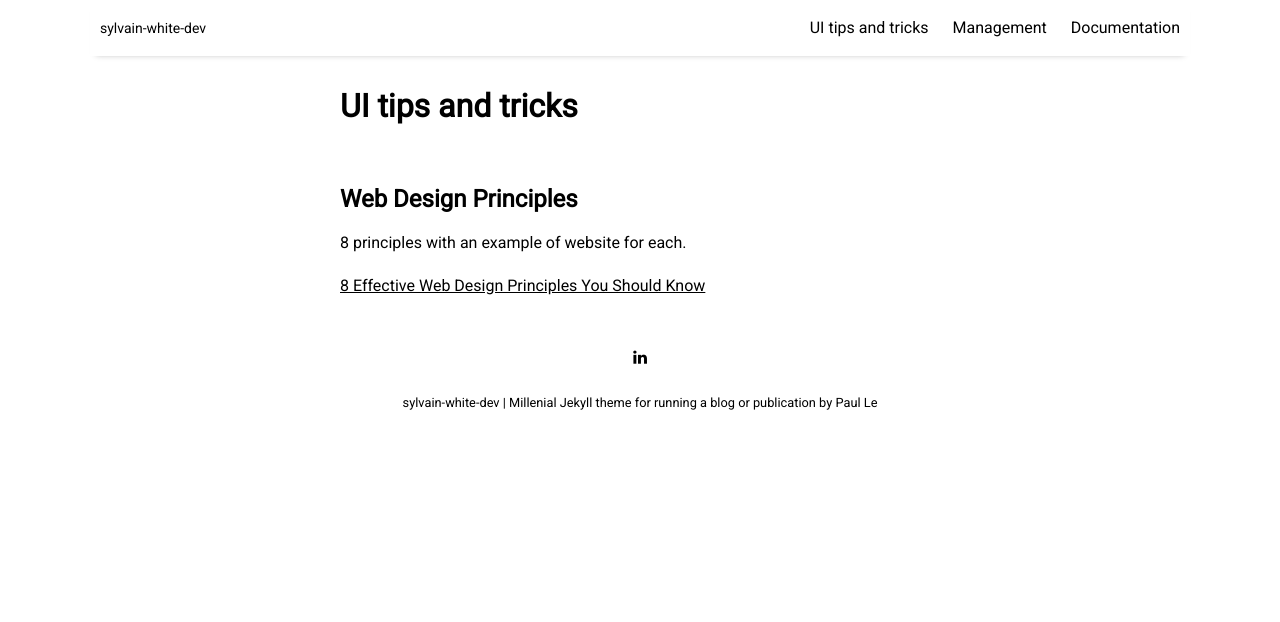
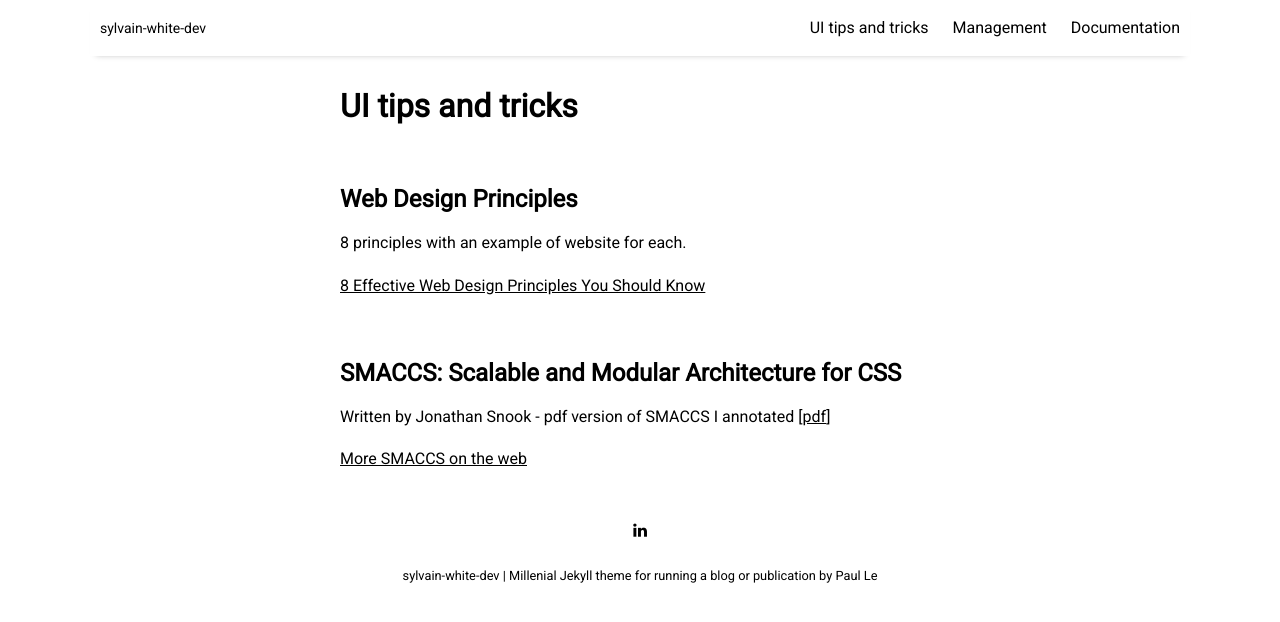
Before and after one commit to sylvainwhite/sylvain-white-dev, a Jekyll site: the page built from pages/uiTipsAndTricks.md, in a window 1280 px wide. Shown: the top 622 px of the page. Built offline with Jekyll 4.4.1, drawn with Linux system fonts in a browser that asks for light colours; nearby versions of some CDN libraries.

Commit message:
Update uiTipsAndTricks

```diff
--- a/pages/uiTipsAndTricks.md
+++ b/pages/uiTipsAndTricks.md
@@ -9,3 +9,11 @@ title: UI tips and tricks
 8 principles with an example of website for each.
 
 [8 Effective Web Design Principles You Should Know](https://conversionxl.com/blog/universal-web-design-principles/){:target="_blank"}
+
+<br/>
+
+## SMACCS: Scalable and Modular Architecture for CSS
+
+Written by Jonathan Snook - pdf version of SMACCS I annotated [[pdf]({{ site.github.url }}/resources/smacss-2012-08-21-annotated.pdf){:target="_blank"}]
+
+[More SMACCS on the web](https://smacss.com/){:target="_blank"}
```
Also changed, not shown: 1 other file.
